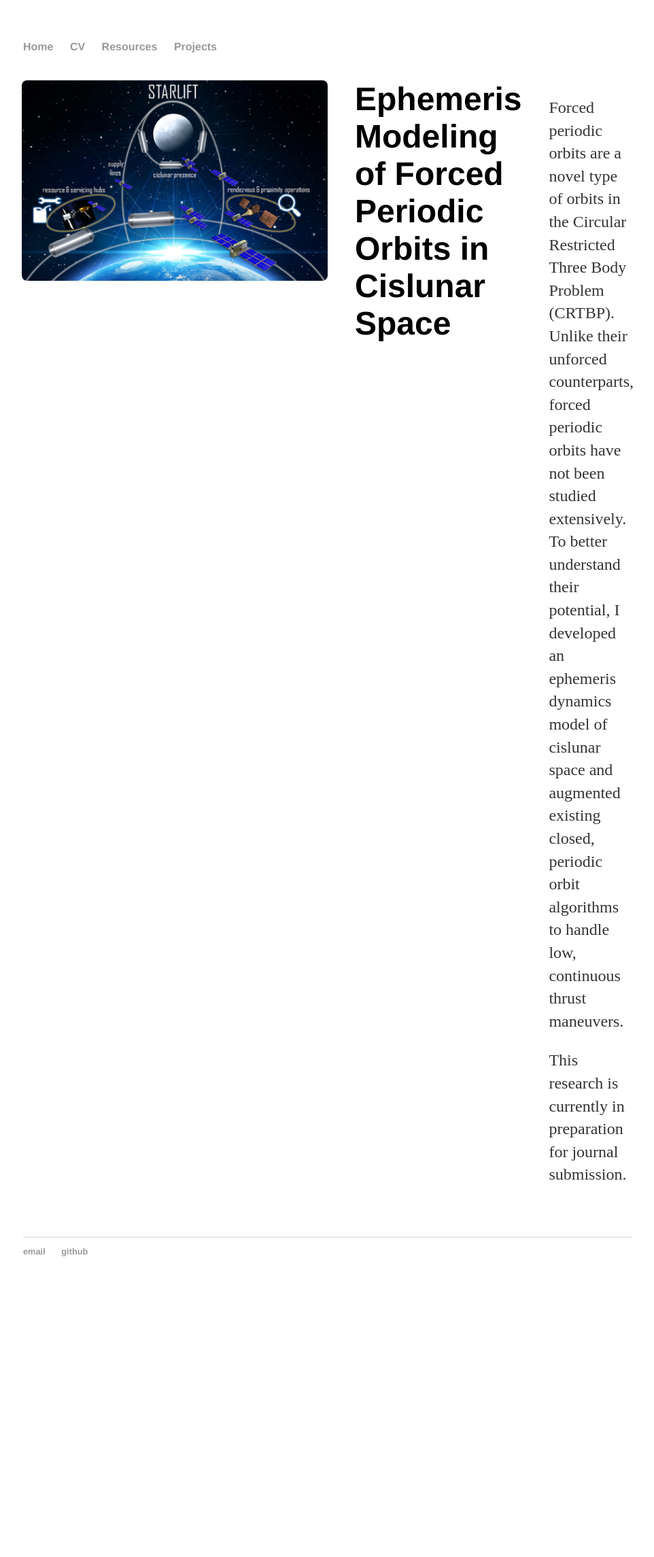
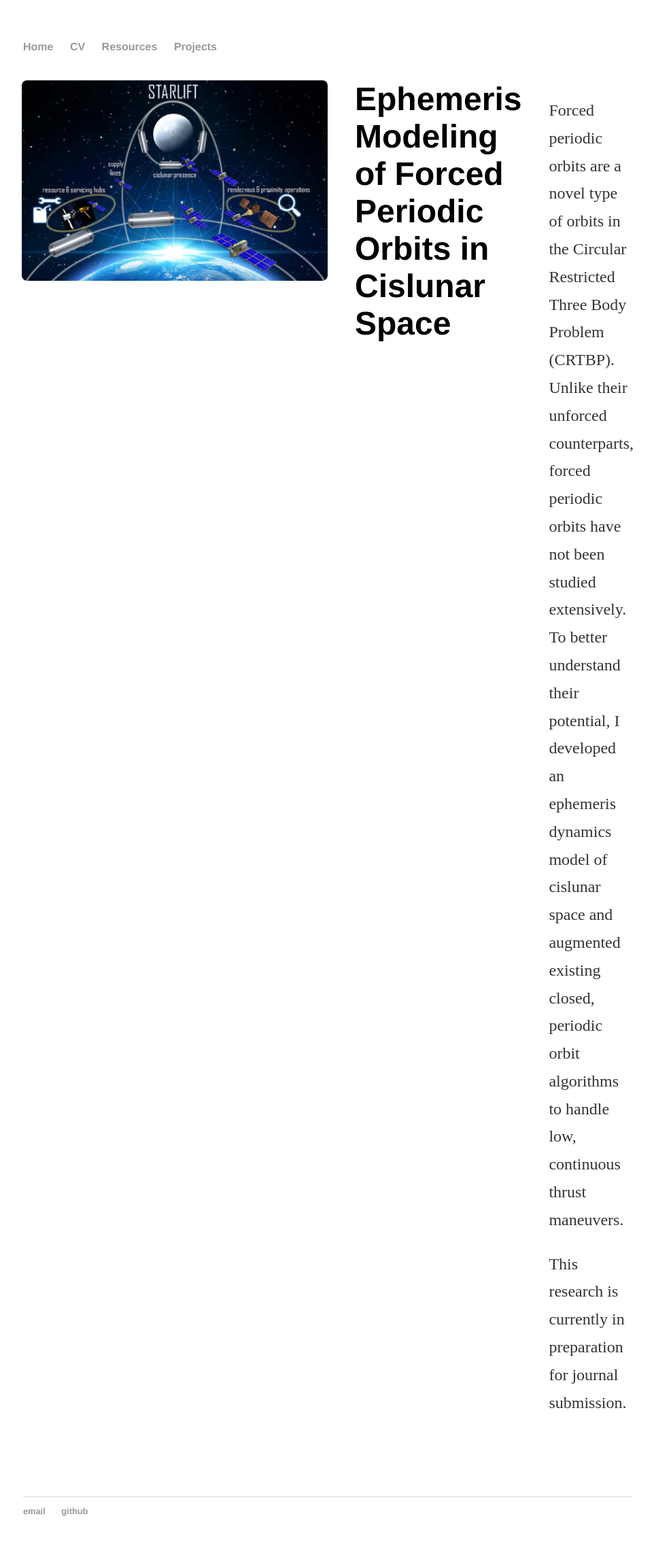
Before and after one commit to ggenszler/ggenszler.github.io, a Jekyll site: the page built from projects/starlift_fpo.html, in a window 1280 px wide. Shown: the whole page at 68% size, without its empty margins (158-1120 px from the left). Built offline with Jekyll 4.4.1, drawn with Linux system fonts in a browser that asks for light colours; before the commit the page ends 1908 px from its top, so only the background shows below that.

Commit message:
Update starlift_fpo.html

```diff
--- a/projects/starlift_fpo.html
+++ b/projects/starlift_fpo.html
@@ -108,7 +108,7 @@ title: Ephemeris Modeling of Forced Periodic Orbits in Cislunar Space
       <h1>Ephemeris Modeling of Forced Periodic Orbits in Cislunar Space</h1>
     </div>
 
-    <div class="project-summary">
+    <div class="section">
       <p>
         Forced periodic orbits are a novel type of orbits in the Circular Restricted Three Body Problem (CRTBP). Unlike their unforced counterparts, forced periodic orbits have not been studied extensively. To better understand their potential, I developed an ephemeris dynamics model of cislunar space and augmented existing closed, periodic orbit algorithms to handle low, continuous thrust maneuvers.
       </p>
```
